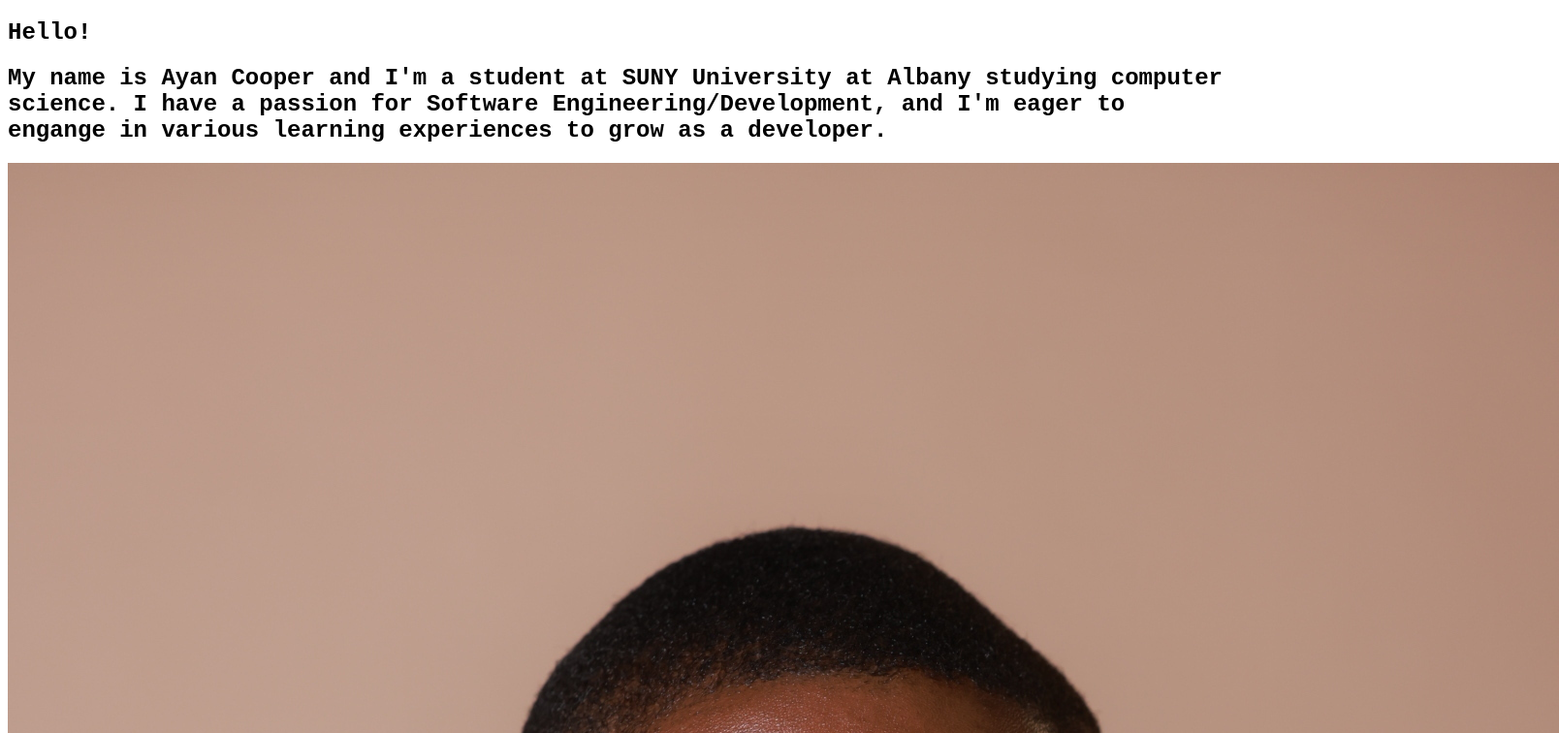
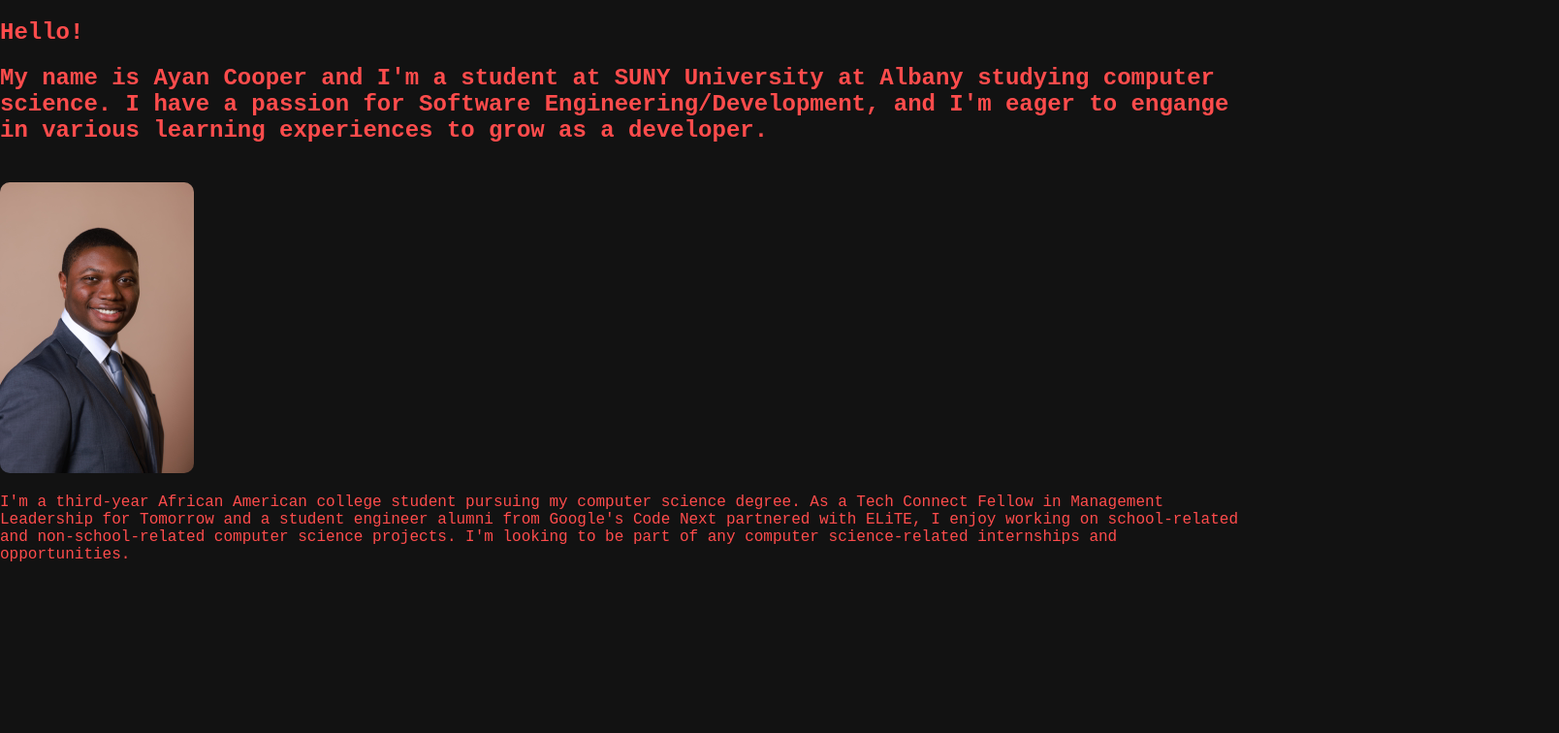
Before and after one commit to ayancooper11804/ayancooper11804.github.io, a plain HTML site: page index.html in a window 1280 px wide. Shown: the top 756 px of the page at 97% size, 1608 px wide, since content can reach past the window. Drawn offline with Linux system fonts and the light colour scheme.

Commit message:
Trying some simple styling of the page

```diff
--- a/style.css
+++ b/style.css
@@ -1,3 +1,14 @@
 body {
     font-family: 'Courier New', monospace;
+    background-color: #121212;
+    color: #ff4c4c;
+    margin: 0;
+    padding: 0;
 }
+
+#Intro img {
+    width: 200px;
+    max-width: 100%;
+    border-radius: 10px;
+    margin-top: 20px;
+}
```
